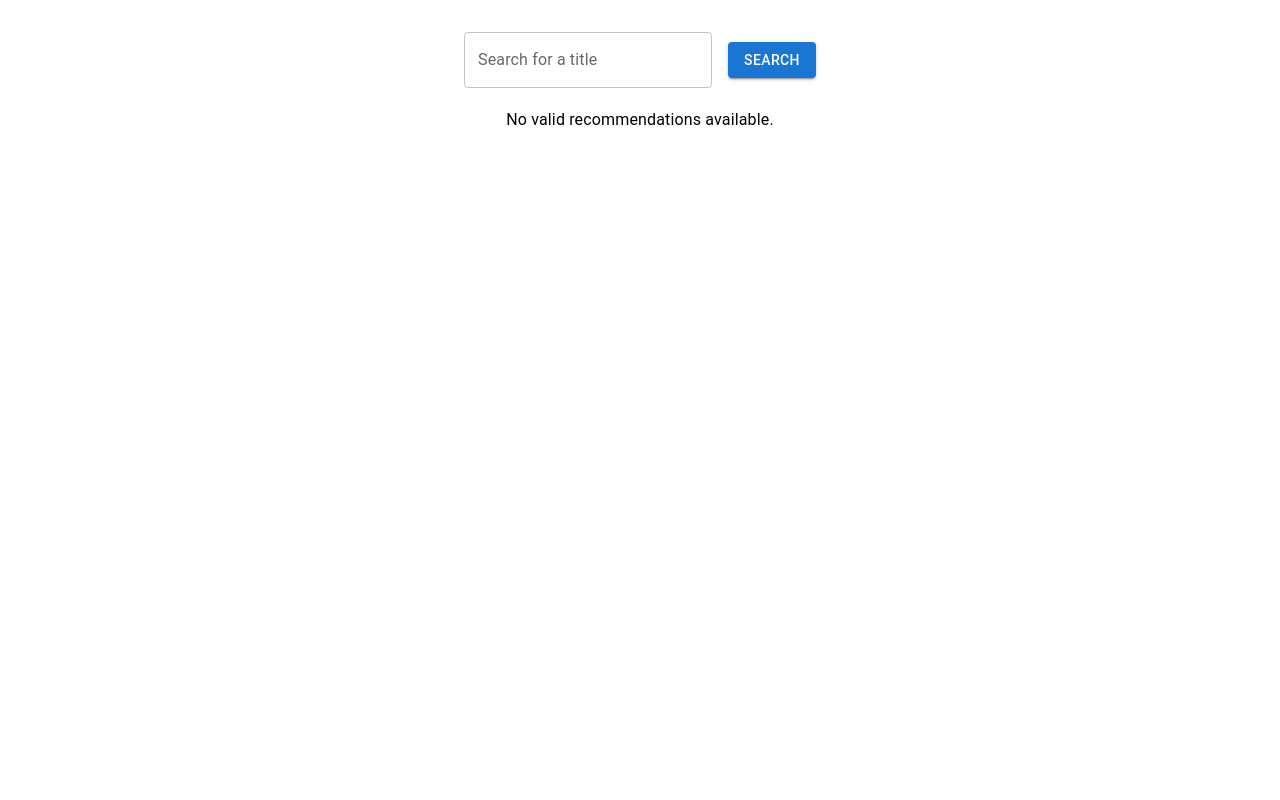
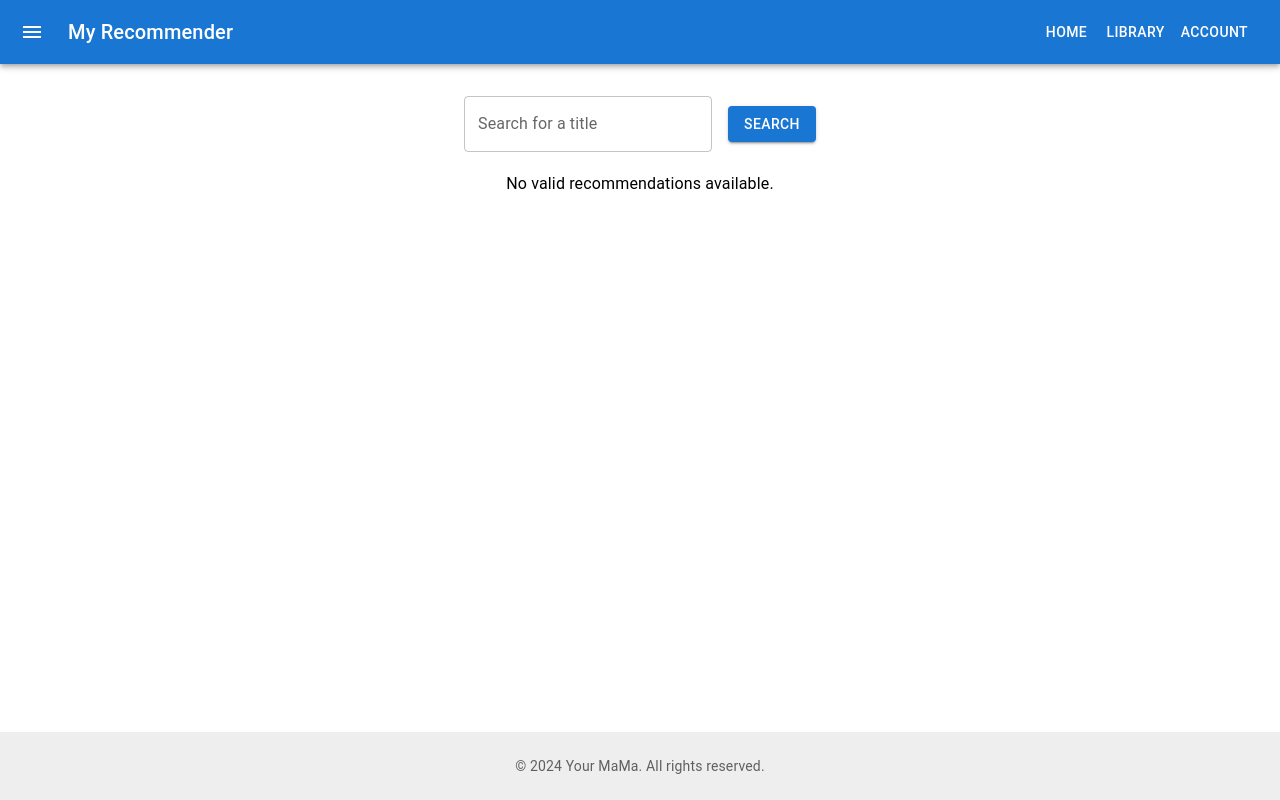
Before and after one commit to Forest904/RecommenderSystem, a React (Create React App) app in the folder recommender-ui/: page /recommendations in a window 1280 px wide. Built offline with nearby package versions, Linux system fonts and the light colour scheme.

Commit message:
Added Header and Footer in all pages and linked Navigation

```diff
--- a/recommender-ui/src/App.js
+++ b/recommender-ui/src/App.js
@@ -1,9 +1,8 @@
 import React from 'react';
 import { BrowserRouter as Router, Route, Routes } from 'react-router-dom';
-import { Container } from '@mui/material';
 import AccountPage from './templates/AccountPage';
 import LibraryPage from './templates/LibraryPage';
-import Recommendations from './components/Recommendations/Recommendations';
+import Recommendations from './templates/Recommendations';
 
 function App() {
   return (
--- a/recommender-ui/src/components/Header/Navigation.js
+++ b/recommender-ui/src/components/Header/Navigation.js
@@ -1,12 +1,19 @@
 import React from 'react';
 import { Button } from '@mui/material';
+import { Link } from 'react-router-dom';
 
 const Navigation = () => {
     return (
         <div>
-            <Button color="inherit">Home</Button>
-            <Button color="inherit">Library</Button>
-            <Button color="inherit">Account</Button>
+            <Button color="inherit" component={Link} to="/">
+                Home
+            </Button>
+            <Button color="inherit" component={Link} to="/library">
+                Library
+            </Button>
+            <Button color="inherit" component={Link} to="/account">
+                Account
+            </Button>
         </div>
     );
 };
--- a/recommender-ui/src/components/Recommendations/Recommendations.js
+++ /dev/null
@@ -1,46 +0,0 @@
-import React, { useState } from 'react';
-import axios from 'axios';
-import { Container, Typography } from '@mui/material';
-import Carousel from '../Carousel/Carousel';
-import SearchBar from '../Forms/SearchBar';
-
-export function Recommendations() {
-  const [contentTitle, setContentTitle] = useState('');
-  const [recommendations, setRecommendations] = useState([]);
-  const [error, setError] = useState('');
-
-  const handleGetRecommendations = async () => {
-    try {
-      const response = await axios.post('http://localhost:5000/recommendations', {
-        title: contentTitle,
-      });
-      setRecommendations(response.data);
-      setError('');
-    } catch (err) {
-      setError(err.response?.data?.error || 'An error occurred while fetching recommendations.');
-      setRecommendations([]);
-    }
-  };
-
-  return (
-    <Container>
-      {/* Search Bar */}
-      <SearchBar
-        searchQuery={contentTitle}
-        setSearchQuery={setContentTitle}
-        handleSearch={handleGetRecommendations}
-      />
-
-      {/* Carousel */}
-      {recommendations.length > 0 ? (
-        <Carousel recommendations={recommendations} />
-      ) : (
-        <Typography style={{ textAlign: "center", margin: "20px" }}>
-          {error || "No valid recommendations available."}
-        </Typography>
-      )}
-    </Container>
-  );
-}
-
-export default Recommendations;
--- a/recommender-ui/src/templates/AccountPage.js
+++ b/recommender-ui/src/templates/AccountPage.js
@@ -1,6 +1,8 @@
 import React, { useState, useEffect } from 'react';
 import axios from 'axios';
 import { Container, TextField, Button, Typography, Grid, Paper } from '@mui/material';
+import Header from '../components/Header/Header';
+import Footer from '../components/Footer/Footer';
 
 function AccountPage() {
   const [userData, setUserData] = useState({ username: '', email: '' });
@@ -42,8 +44,10 @@ function AccountPage() {
   };
 
   return (
+    <>
+      <Header title="Account Details" />
       <Container>
-      <Grid container spacing={3} justify="center">
+        <Grid container spacing={3} justifyContent="center">
           <Grid item xs={12} sm={8} md={6}>
             <Paper style={{ padding: '20px', marginTop: '20px' }}>
               <Typography variant="h4" gutterBottom>
@@ -73,6 +77,16 @@ function AccountPage() {
                   onChange={handleInputChange}
                   disabled={loading}
                 />
+                <TextField
+                  fullWidth
+                  margin="normal"
+                  label="Password"
+                  name="password"
+                  type="password"
+                  value={userData.password}
+                  onChange={handleInputChange}
+                  disabled={loading}
+                />
                 <Button
                   variant="contained"
                   color="primary"
@@ -88,6 +102,8 @@ function AccountPage() {
           </Grid>
         </Grid>
       </Container>
+      <Footer />
+    </>
   );
 }
 
--- a/recommender-ui/src/templates/LibraryPage.js
+++ b/recommender-ui/src/templates/LibraryPage.js
@@ -2,6 +2,8 @@ import React, { useState, useEffect } from 'react';
 import axios from 'axios';
 import { Grid, Container, Typography, CircularProgress } from '@mui/material';
 import Card from '../components/Card/Card';
+import Header from '../components/Header/Header';
+import Footer from '../components/Footer/Footer';
 
 function LibraryPage() {
   const [libraryItems, setLibraryItems] = useState([]);
@@ -25,6 +27,8 @@ function LibraryPage() {
   }, []);
 
   return (
+    <>
+      <Header title="User Library" />
       <Container>
         <Typography variant="h4" gutterBottom style={{ marginTop: '20px' }}>
           My Library
@@ -49,6 +53,8 @@ function LibraryPage() {
           </Grid>
         )}
       </Container>
+      <Footer />
+    </>
   );
 }
 
--- /dev/null
+++ b/recommender-ui/src/templates/Recommendations.js
@@ -0,0 +1,55 @@
+import React, { useState } from 'react';
+import axios from 'axios';
+import { Container, Typography } from '@mui/material';
+import Carousel from '../components/Carousel/Carousel';
+import SearchBar from '../components/Forms/SearchBar';
+import Header from '../components/Header/Header';
+import Footer from '../components/Footer/Footer';
+
+
+
+export function Recommendations() {
+  const [contentTitle, setContentTitle] = useState('');
+  const [recommendations, setRecommendations] = useState([]);
+  const [error, setError] = useState('');
+
+  const handleGetRecommendations = async () => {
+    try {
+      const response = await axios.post('http://localhost:5000/recommendations', {
+        title: contentTitle,
+      });
+      setRecommendations(response.data);
+      setError('');
+    } catch (err) {
+      setError(err.response?.data?.error || 'An error occurred while fetching recommendations.');
+      setRecommendations([]);
+    }
+  };
+
+  return (
+    <>
+      <Header title="Recommendations by title" />
+      <Container>
+        {/* Search Bar */}
+        <SearchBar
+          searchQuery={contentTitle}
+          setSearchQuery={setContentTitle}
+          handleSearch={handleGetRecommendations}
+        />
+
+        {/* Carousel */}
+        {recommendations.length > 0 ? (
+          <Carousel recommendations={recommendations} />
+        ) : (
+          <Typography style={{ textAlign: "center", margin: "20px" }}>
+            {error || "No valid recommendations available."}
+          </Typography>
+        )}
+      </Container>
+      <Footer />
+    </>
+  );
+
+}
+
+export default Recommendations;
```
Lines whose indentation alone changed are shown as unchanged.
